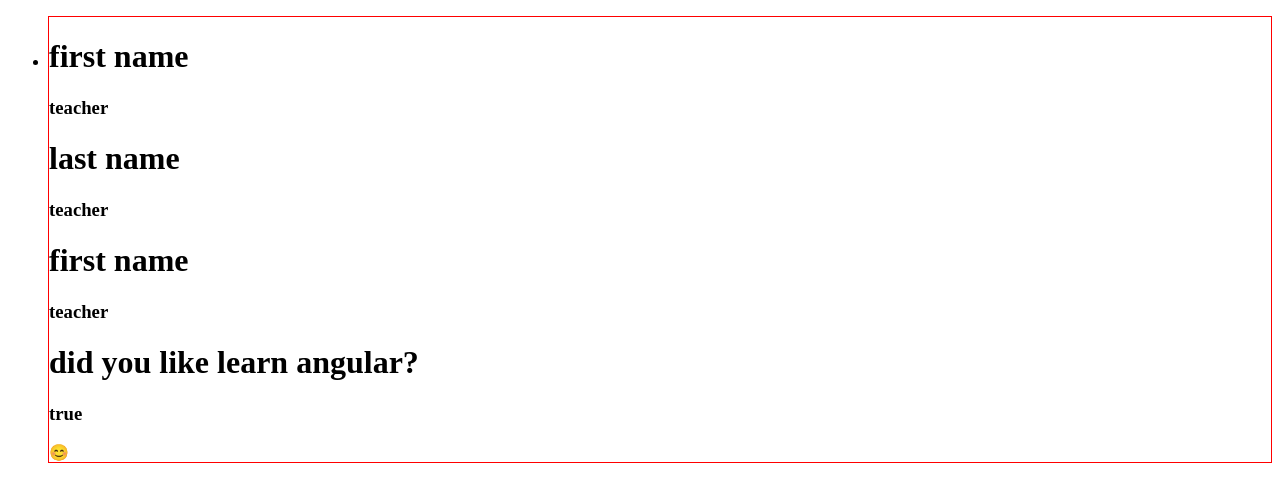
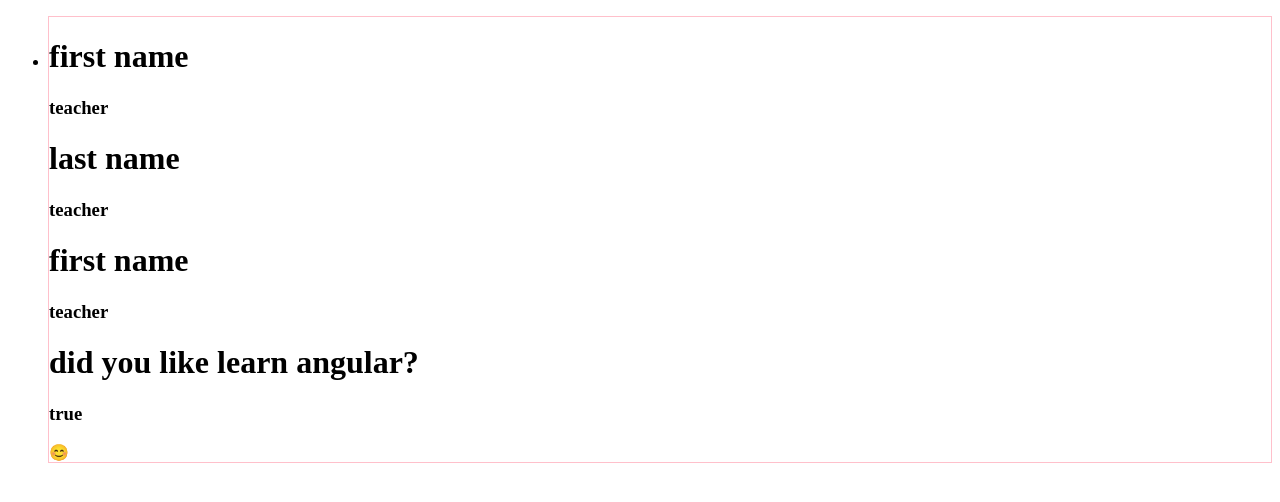
Before and after one commit to Malki1844/learn-git, an Angular app in the folder learnGit/: page / in a window 1280 px wide. Shown: the top 502 px of the page. Built offline with nearby package versions, Linux system fonts and the light colour scheme.

Commit message:
change color to pink

```diff
--- a/learnGit/angular.json
+++ b/learnGit/angular.json
@@ -102,5 +102,8 @@
         }
       }
     }
+  },
+  "cli": {
+    "analytics": "55e638fa-b556-427e-90da-11cfa3fbed5c"
   }
 }
--- a/learnGit/src/app/app.component.html
+++ b/learnGit/src/app/app.component.html
@@ -1,6 +1,6 @@
 <ul>
   @for (user of users; track $index) {
-  <div style="border: 1px solid red;">
+  <div style="border: 1px solid pink;">
     <li>
       <h1>first name</h1>
       <h3>{{user.firstName}}</h3>
```
